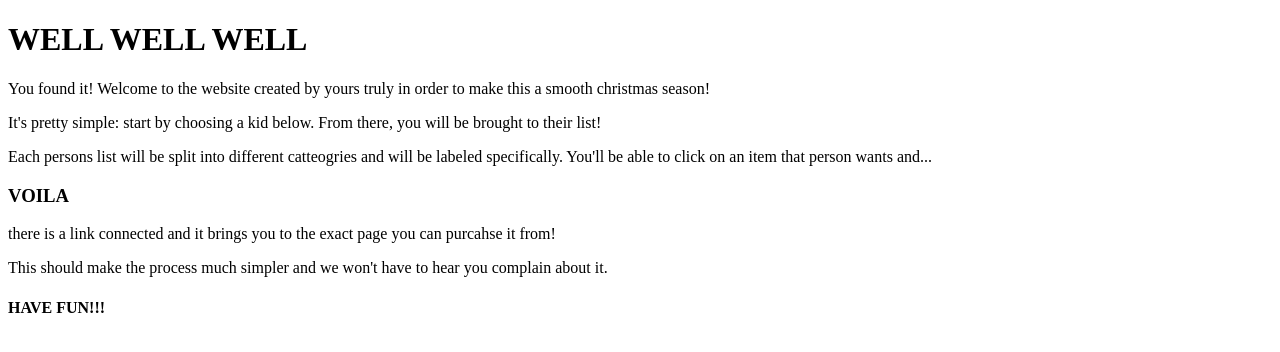
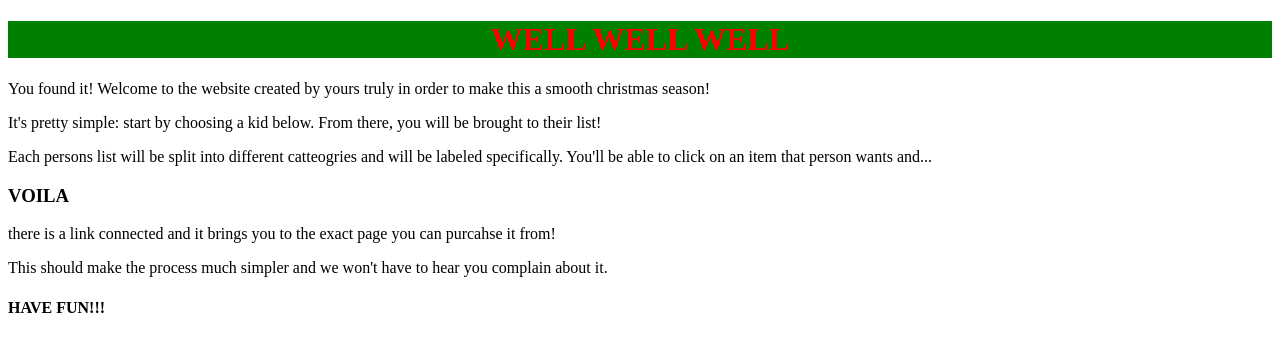
Before and after one commit to kaitlyndudek/kaitlyndudek.github.io, a plain HTML site: page index.html in a window 1280 px wide. Drawn offline with Linux system fonts and the light colour scheme.

Commit message:
edited file to connect css into html

```diff
--- a/index.html
+++ b/index.html
@@ -1,7 +1,7 @@
 <!DOCTYPE html>
 <html>
 <head>
-<link href = "color.css">
+<link rel="stylesheet" href = "color.css">
 <title> WISHLIST </title>
 </head>
 <body>
```
